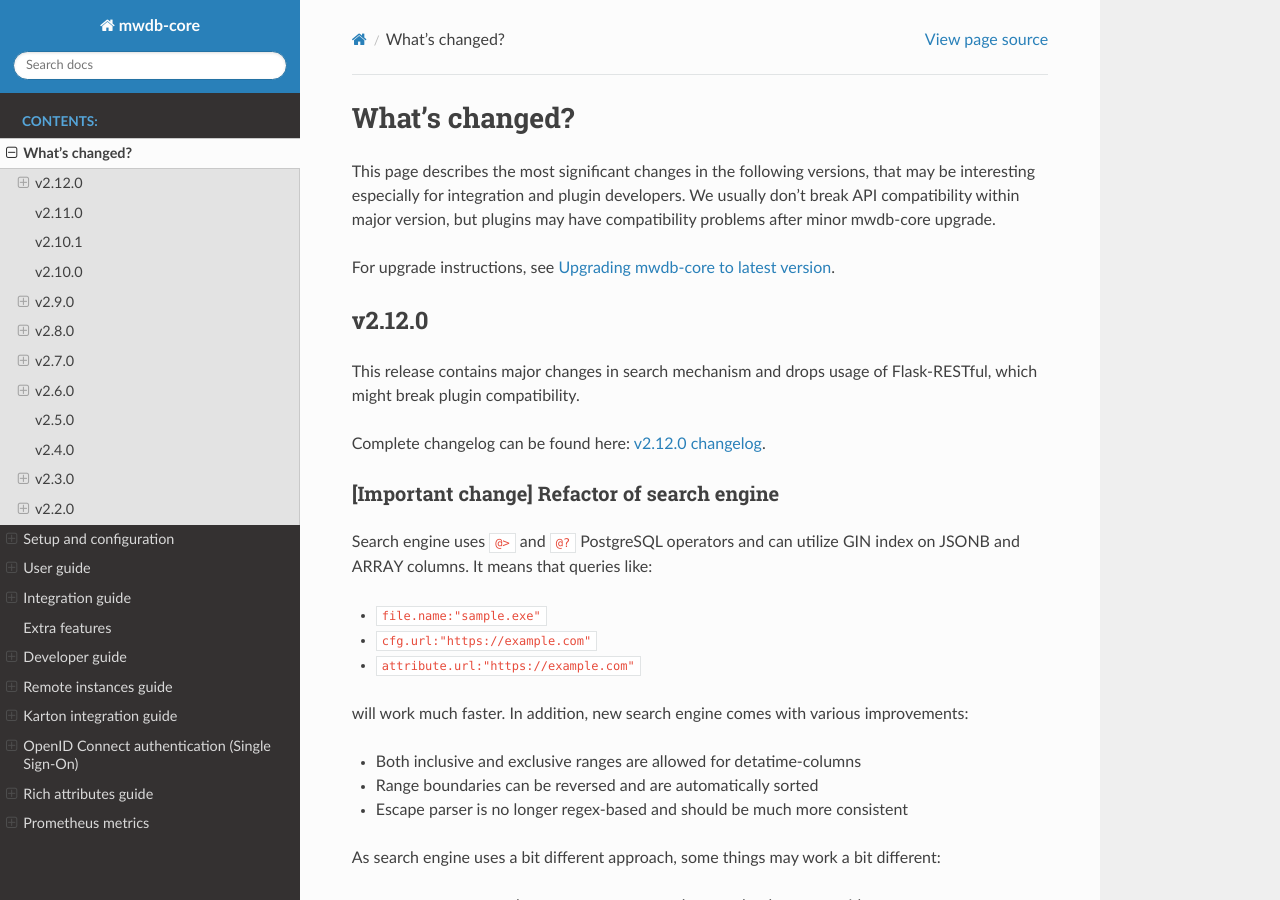
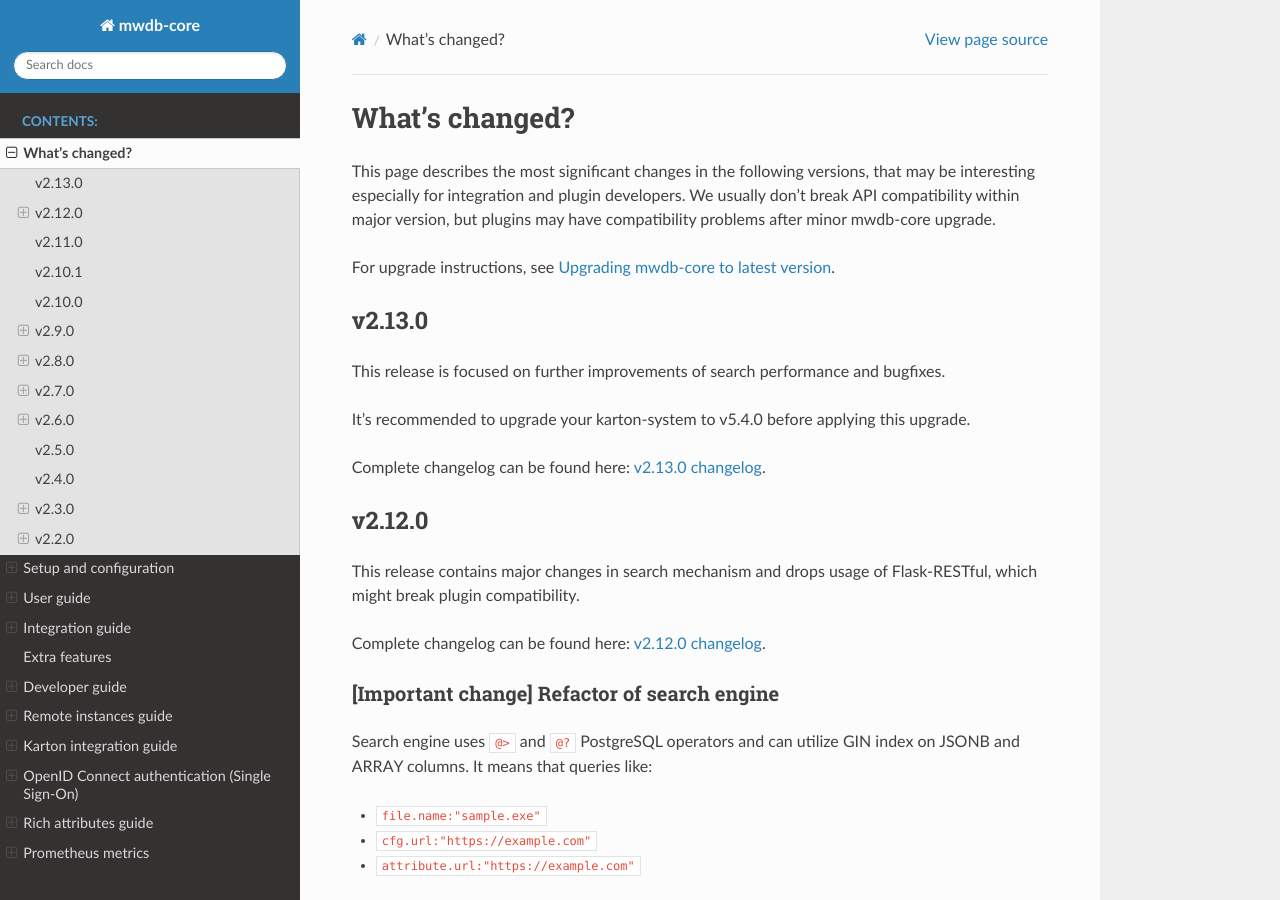
Before and after one commit to CERT-Polska/mwdb-core, a Sphinx documentation site: the page built from docs/whats-changed.rst, in a window 1280 px wide and 900 px high. Built offline with Sphinx 7.4.7 and the Read the Docs theme 2.0.0, drawn with Linux system fonts in a browser that asks for light colours.

Commit message:
Note in docs

```diff
--- a/docs/whats-changed.rst
+++ b/docs/whats-changed.rst
@@ -6,6 +6,15 @@
 have compatibility problems after minor mwdb-core upgrade.
 
 For upgrade instructions, see :ref:`Upgrading mwdb-core to latest version`.
+
+v2.13.0
+-------
+
+This release is focused on further improvements of search performance and bugfixes.
+
+It's recommended to upgrade your karton-system to v5.4.0 before applying this upgrade.
+
+Complete changelog can be found here: `v2.13.0 changelog <https://github.com/CERT-Polska/mwdb-core/releases/tag/v2.13.0>`_.
 
 v2.12.0
 -------
```
